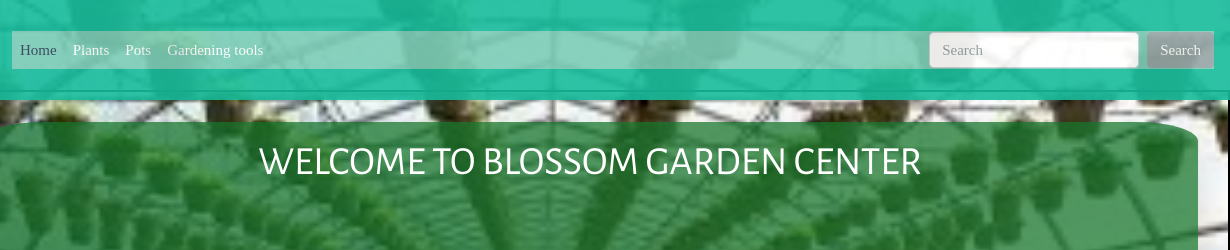
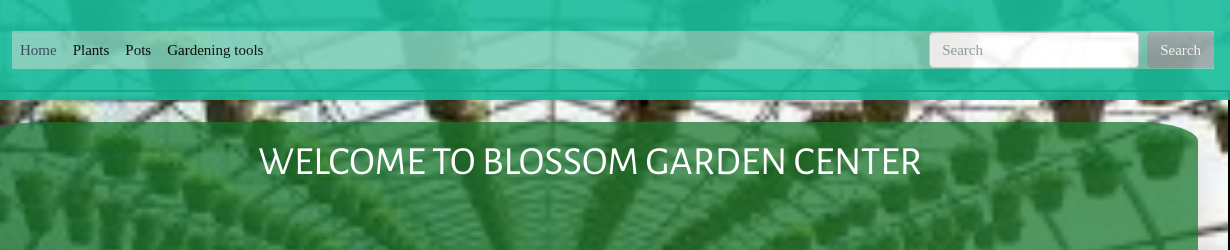
Before and after one commit to rebeccasharonjohn/rebeccasharonjohn.github.io, a plain HTML site: page index.html in a window 1280 px wide. Shown: the top 250 px of the page, 50-1280 px from the left. Drawn offline with nearby package versions, Linux system fonts and the light colour scheme.

Commit message:
Update blossom.css

```diff
--- a/blossom.css
+++ b/blossom.css
@@ -109,8 +109,8 @@
         0%{opacity:0}
         100%{opacity:1}
     }
-.nav-link {
-    color:black;
+.navbar-dark .navbar-nav .nav-link {
+    color: black;
 }
 .navbar-collapse{
     background:#7cccb6;
```
